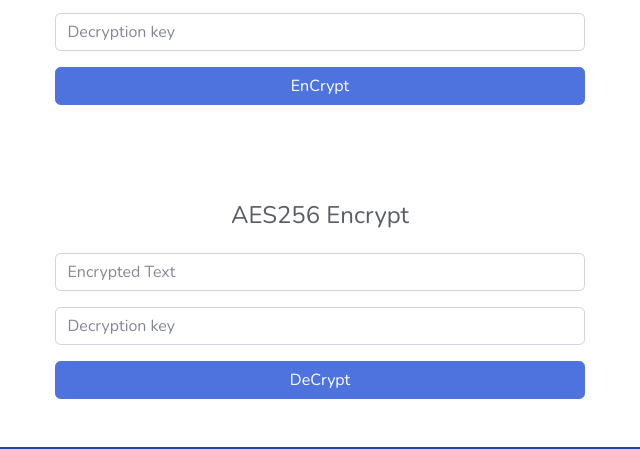
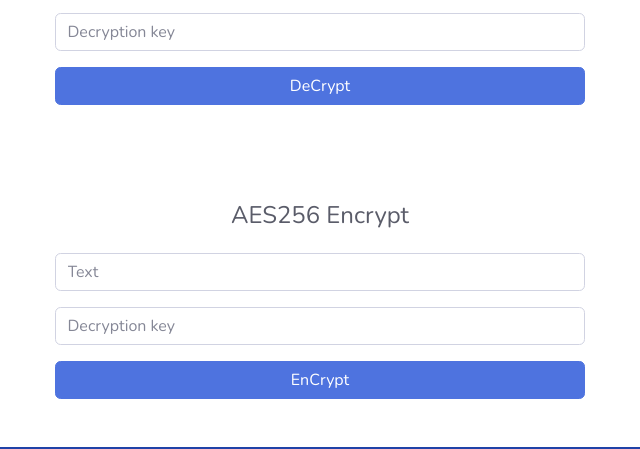
Before and after one commit to IEEE-Student-Branch-NSBM/IEEEDAYENCLibs, a plain HTML site: page index.html in a window 1280 px wide. Shown: the part 441-890 px from the top of the page, 320-960 px from the left. Drawn offline with nearby package versions, Linux system fonts and the light colour scheme.

Commit message:
Update index.html

```diff
--- a/index.html
+++ b/index.html
@@ -40,7 +40,7 @@
                                 <input class="form-control form-control-user" type="text" id="EAES256KEYINPUT" placeholder="Decryption key">
                             </div>
                         <p id="DecryptedTEXT"></p>
-                        <button onclick="decrypt();" class="btn btn-primary btn-block text-white btn-user" type="button">EnCrypt</button>
+                        <button onclick="decrypt();" class="btn btn-primary btn-block text-white btn-user" type="button">DeCrypt</button>
 
                     </div>
                     <div class="p-5">
@@ -49,13 +49,13 @@
                         </div>
 
                         <div class="form-group">
-                            <input class="form-control form-control-user" type="text" id="AES256INPUT" placeholder="Encrypted Text">
+                            <input class="form-control form-control-user" type="text" id="AES256INPUT" placeholder="Text">
                         </div>
                         <div class="form-group">
                             <input class="form-control form-control-user" type="text" id="AES256KEYINPUT" placeholder="Decryption key">
                         </div>
                         <p id="EncryptedTEXT"></p>
-                        <button onclick="encrypt();" class="btn btn-primary btn-block text-white btn-user" type="button">DeCrypt</button>
+                        <button onclick="encrypt();" class="btn btn-primary btn-block text-white btn-user" type="button">EnCrypt</button>
 
                     </div>
                 </div>
```
